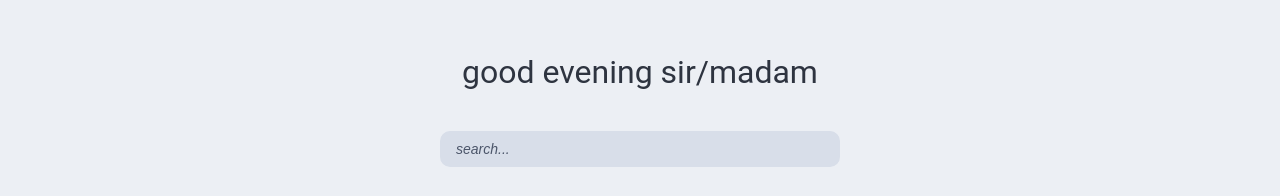
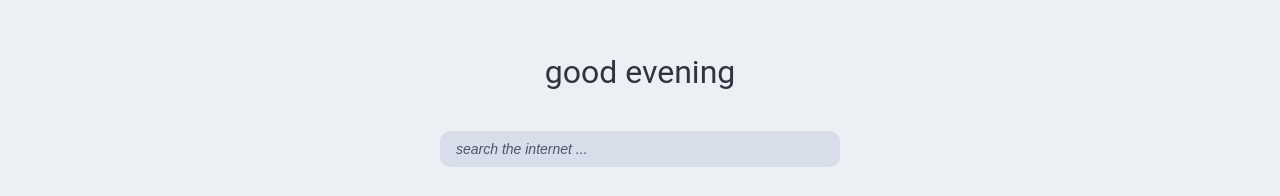
Before and after one commit to sphars/start, a website: page public/index.html in a window 1280 px wide. Shown: the part 142-338 px from the top of the page. Drawn offline with Linux system fonts and the light colour scheme.

Commit message:
Modify greeting message

```diff
--- a/public/index.html
+++ b/public/index.html
@@ -5,7 +5,7 @@
     <meta charset="UTF-8">
     <meta http-equiv="X-UA-Compatible" content="IE=edge">
     <meta name="viewport" content="width=device-width, initial-scale=1.0">
-    <title>your new tab</title>
+    <title>new tab</title>
 
     <link rel="stylesheet" href="style.css">
 </head>
@@ -14,11 +14,11 @@
     <div class="container">
 
         <div class="row" id="greeting">
-            <div class="text-center" id="message">good day sir/madam</div>
+            <div class="text-center" id="message"></div>
         </div>
 
         <div class="row" id="search">
-            <input type="text" placeholder="search..." name="q" id="searchbar" aria-label="Search" autocomplete="off"
+            <input type="text" placeholder="search the internet ..." name="q" id="searchbar" aria-label="Search" autocomplete="off"
                 onkeydown="search(event)" autofocus>
         </div>
 
--- a/public/script.js
+++ b/public/script.js
@@ -18,7 +18,6 @@ function getGreeting(){
         msg = "good evening";
     }
 
-    msg += " sir/madam";
     return msg;
 }
 
```
